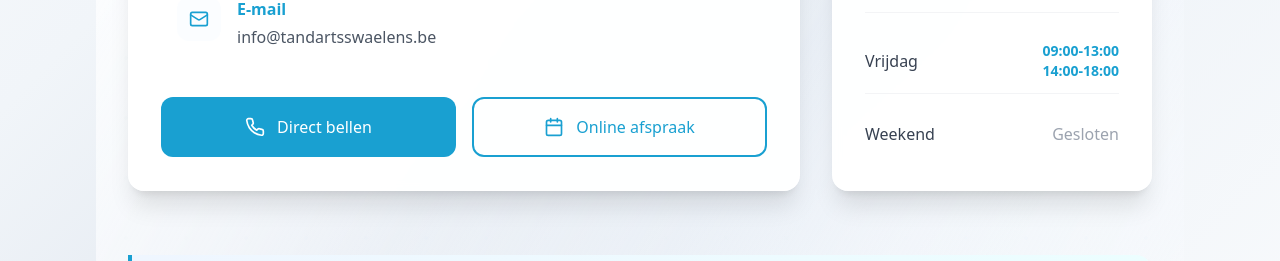
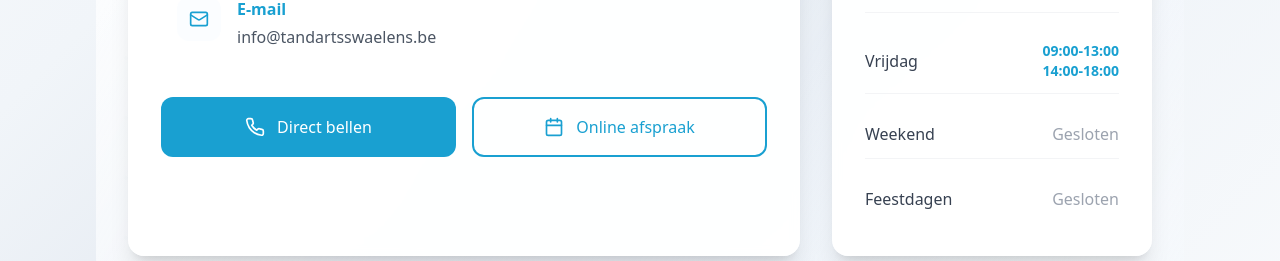
Before and after one commit to scoutr2019/Tandarts-Swaelens, a React (Vite) app: page /contact in a window 1280 px wide. Shown: the part 1208-1469 px from the top of the page. Built offline with nearby package versions, Linux system fonts and the light colour scheme.

Commit message:
Add holiday closure to opening hours.

```diff
--- a/src/components/Contact.tsx
+++ b/src/components/Contact.tsx
@@ -138,8 +138,12 @@ const Contact = () => {
                 <span className="font-medium text-gray-700 dark:text-gray-300">Vrijdag</span>
                 <span className="text-dental-blue-dark dark:text-dental-blue-light font-semibold text-sm">09:00-13:00<br/>14:00-18:00</span>
               </div>
+              <div className="flex justify-between items-center py-3 border-b border-gray-100 dark:border-gray-600">
+                <span className="font-medium text-gray-700 dark:text-gray-300">Weekend</span>
+                <span className="text-gray-400 dark:text-gray-500">Gesloten</span>
+              </div>
               <div className="flex justify-between items-center py-3">
-                <span className="font-medium text-gray-700 dark:text-gray-300">Weekend</span>
+                <span className="font-medium text-gray-700 dark:text-gray-300">Feestdagen</span>
                 <span className="text-gray-400 dark:text-gray-500">Gesloten</span>
               </div>
             </div>
```
